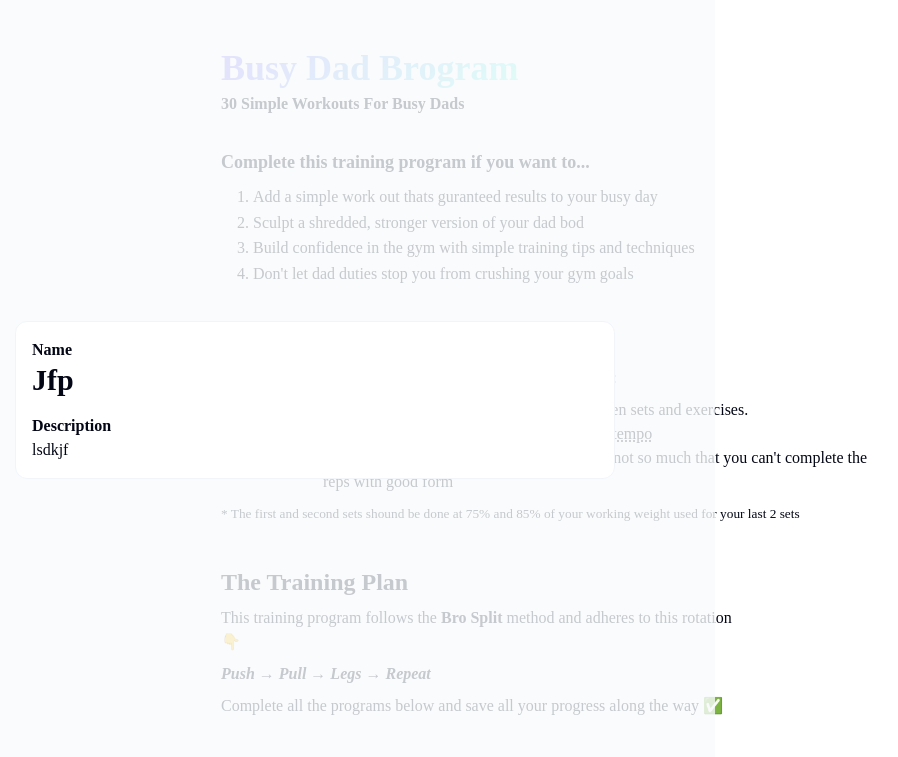
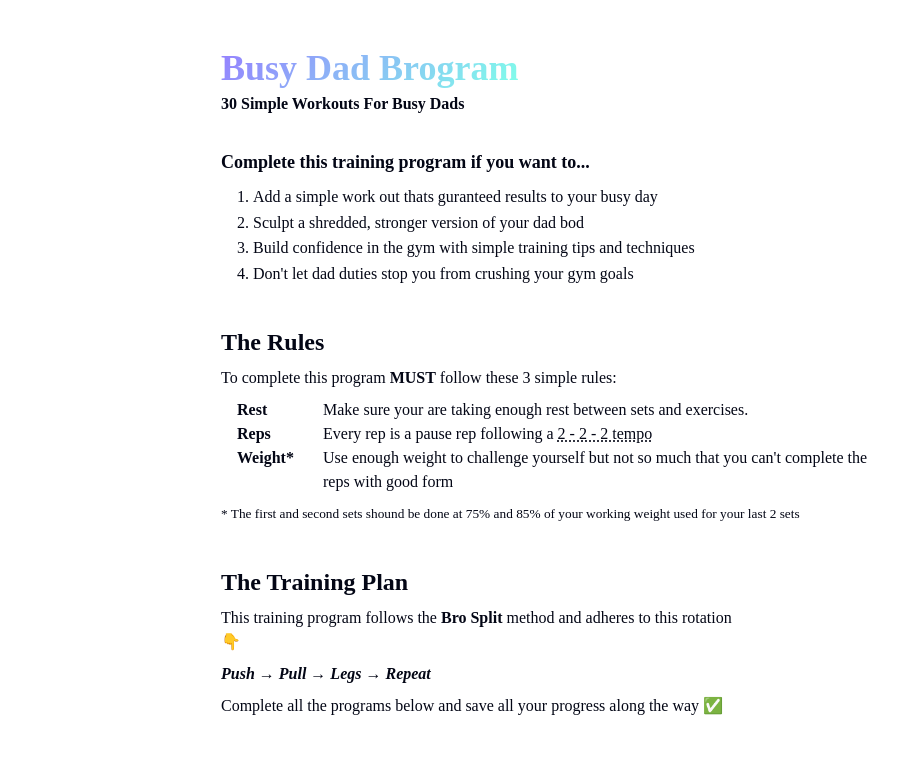
Before and after one commit to HossGDev/BusyDadBod, a React (Vite) app in the folder DadBodMod/: page / in a window 1280 px wide. Shown: the top 757 px of the page, without its empty margins (85-983 px from the left). Built offline with nearby package versions, Linux system fonts and the light colour scheme; a web font is replaced by a local one.

Commit message:
fix bug in Grid.jsx

```diff
--- a/DadBodMod/src/components/Grid.jsx
+++ b/DadBodMod/src/components/Grid.jsx
@@ -1,4 +1,4 @@
-import { workoutProgram as training__plan } from '../utils/index.js'
+import { workoutProgram as training_plan } from '../utils/index.js'
 import WorkoutCard from './WorkoutCard.jsx'
 
 export default function Grid() {
@@ -8,14 +8,14 @@ export default function Grid() {
 
     return (
         <div className="training-plan-grid">
-            {Object.keys(training__plan).map((workout, workoutIndex) => {
+            {Object.keys(training_plan).map((workout, workoutIndex) => {
                 const type =  workoutIndex % 3 === 0 ?
                     'Push' :
                         workoutIndex % 3 ===1 ?
                             'Pull' :
                             'Legs'
 
-                 const trainingPlan = training__plan[workoutIndex]
+                 const trainingPlan = training_plan[workoutIndex]
                  const dayNum = ((workoutIndex / 8) <= 1) ? '0' + (workoutIndex +1):  workoutIndex + 1
                  const icon = workoutIndex % 3 === 0 ? (
                      <i className="fa-solid fa-dumbbell"></i>
--- a/DadBodMod/src/components/WorkoutCard.jsx
+++ b/DadBodMod/src/components/WorkoutCard.jsx
@@ -1,16 +1,19 @@
-import React from 'react'
+import React, { useState } from 'react'
 import Modal from './Modal'
 
 export default function WorkoutCard(props) {
     const { trainingPlan, workoutIndex, type, dayNum, icon } = props
 
     const {warmup, workout} = trainingPlan || {}
-    const showExerciseDescription = {name: 'jfp', description: 'lsdkjf'}
+    const [showExerciseDescription, setShowExerciseDescription] = useState(null)
+   // const showExerciseDescription = {name: 'jfp', description: 'lsdkjf'}
 
 return (
     <div className="workout-container">
+        {showExerciseDescription && (
             <Modal showExerciseDescription={showExerciseDescription}
             handleClosedModal={() => {}}/>
+        )}
         <div className="workout-card card">
             <div className="plan-card-header">
                 <p>Day {dayNum}</p>
```
Lines whose indentation alone changed are shown as unchanged.
